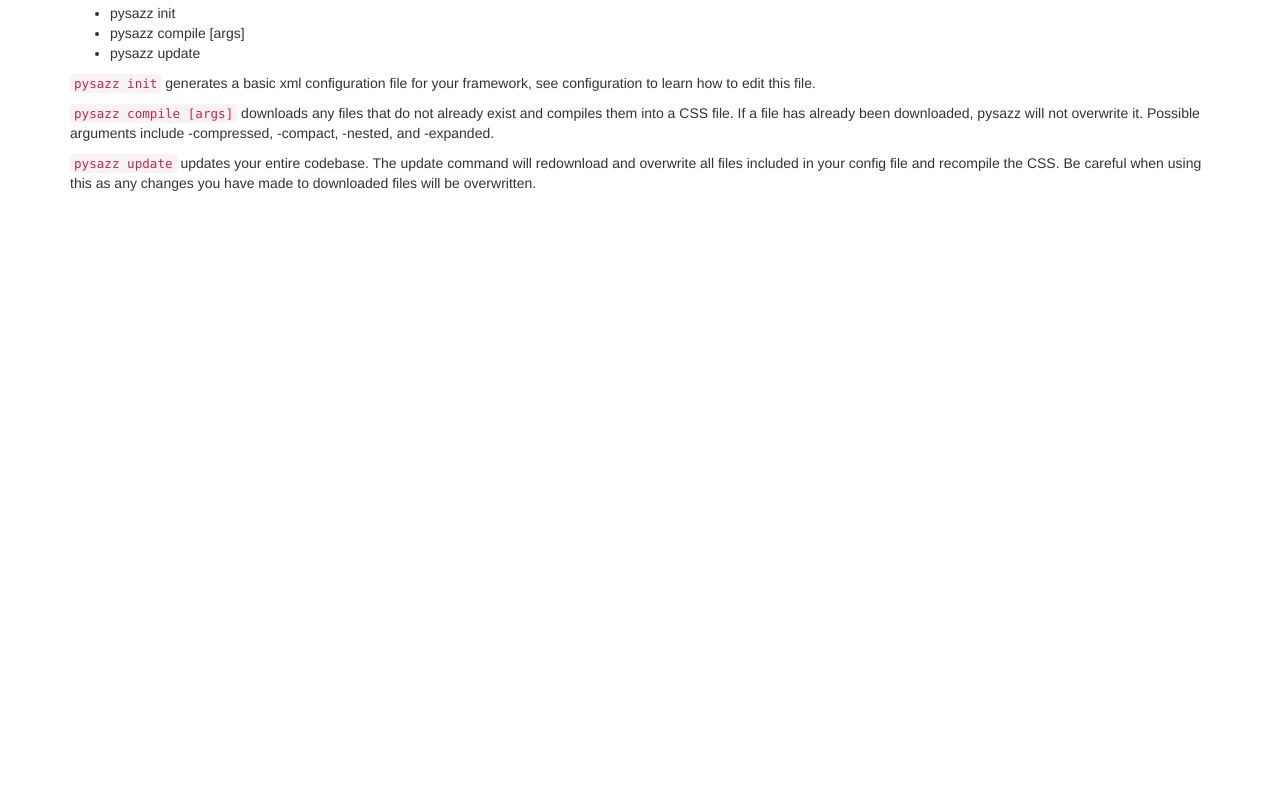
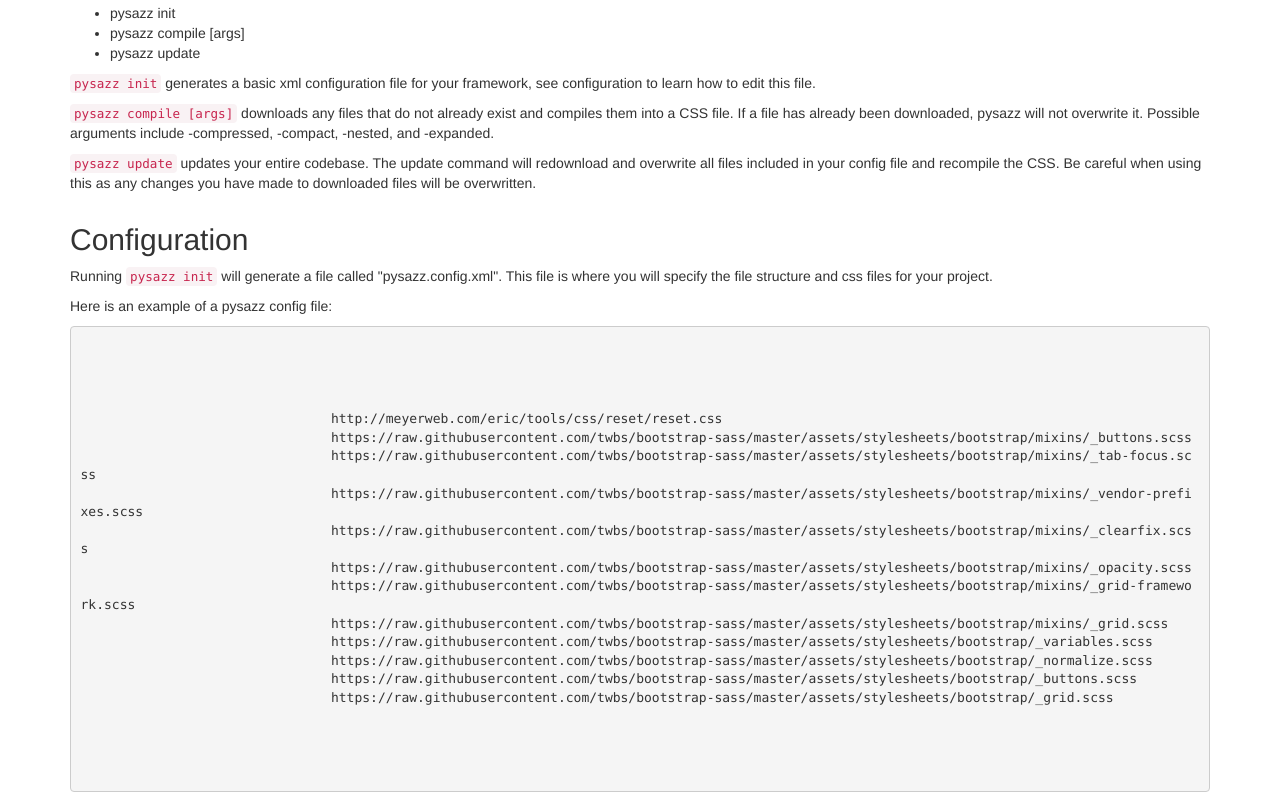
Before and after one commit to mcglonelevi/pysazz, a plain HTML site: page index.html in a window 1280 px wide. Shown: the part 373-1175 px from the top of the page. Before the commit the page ends 800 px from the top, so only its background shows below. Drawn offline with nearby package versions, Linux system fonts and the light colour scheme.

Commit message:
Update index.html

```diff
--- a/index.html
+++ b/index.html
@@ -29,6 +29,32 @@
                 <p><code>pysazz compile [args]</code> downloads any files that do not already exist and compiles them into a CSS file.  If a file has already been downloaded, pysazz will not overwrite it.  Possible arguments include -compressed, -compact, -nested, and -expanded.</p>
                 <p><code>pysazz update</code> updates your entire codebase.  The update command will redownload and overwrite all files included in your config file and recompile the CSS.  Be careful when using this as any changes you have made to downloaded files will be overwritten.</p>
             </div>
+            <div class="col-xs-12">
+                <h2>Configuration</h2>
+                <p>Running <code>pysazz init</code> will generate a file called "pysazz.config.xml".  This file is where you will specify the file structure and css files for your project.</p>
+                <p>Here is an example of a pysazz config file:</p>
+                <pre>
+                    <code>
+                        <?xml version="1.0"?>
+                        <config>
+                            <links>
+                                <link folder="partials" saveas="_reset.scss">http://meyerweb.com/eric/tools/css/reset/reset.css</link>
+                                <link folder="partials/mixins">https://raw.githubusercontent.com/twbs/bootstrap-sass/master/assets/stylesheets/bootstrap/mixins/_buttons.scss</link>
+                                <link folder="partials/mixins">https://raw.githubusercontent.com/twbs/bootstrap-sass/master/assets/stylesheets/bootstrap/mixins/_tab-focus.scss</link>
+                                <link folder="partials/mixins">https://raw.githubusercontent.com/twbs/bootstrap-sass/master/assets/stylesheets/bootstrap/mixins/_vendor-prefixes.scss</link>
+                                <link folder="partials/mixins">https://raw.githubusercontent.com/twbs/bootstrap-sass/master/assets/stylesheets/bootstrap/mixins/_clearfix.scss</link>
+                                <link folder="partials/mixins">https://raw.githubusercontent.com/twbs/bootstrap-sass/master/assets/stylesheets/bootstrap/mixins/_opacity.scss</link>
+                                <link folder="partials/mixins">https://raw.githubusercontent.com/twbs/bootstrap-sass/master/assets/stylesheets/bootstrap/mixins/_grid-framework.scss</link>
+                                <link folder="partials/mixins">https://raw.githubusercontent.com/twbs/bootstrap-sass/master/assets/stylesheets/bootstrap/mixins/_grid.scss</link>
+                                <link folder="partials">https://raw.githubusercontent.com/twbs/bootstrap-sass/master/assets/stylesheets/bootstrap/_variables.scss</link>
+                                <link folder="partials">https://raw.githubusercontent.com/twbs/bootstrap-sass/master/assets/stylesheets/bootstrap/_normalize.scss</link>
+                                <link folder="partials">https://raw.githubusercontent.com/twbs/bootstrap-sass/master/assets/stylesheets/bootstrap/_buttons.scss</link>
+                                <link folder="partials">https://raw.githubusercontent.com/twbs/bootstrap-sass/master/assets/stylesheets/bootstrap/_grid.scss</link>
+                            </links>
+                        </config>
+                    </code>
+                </pre>
+            </div>
         </div>
     </div>
     <script src="https://code.jquery.com/jquery-2.1.1.min.js"></script>
```
